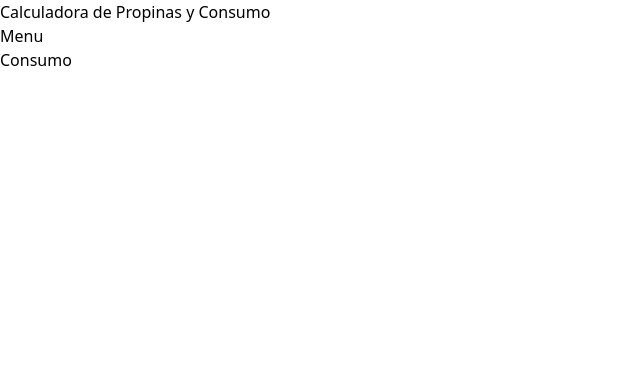
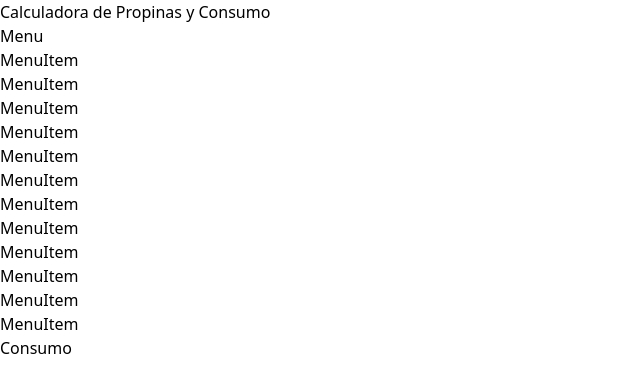
Before and after one commit to kevinocotan/calculadora_propinas, a React (Vite) app: page / in a window 1280 px wide. Shown: the top 392 px of the page, without its empty margins (0-640 px from the left). Built offline with nearby package versions, Linux system fonts and the light colour scheme.

Commit message:
extensiones en react

```diff
--- a/src/App.tsx
+++ b/src/App.tsx
@@ -1,3 +1,4 @@
+import MenuItem from "./components/MenuItem"
 import { menuItems } from "./data/db"
 
 function App() {
@@ -12,6 +13,14 @@
       <main className=" max-w-7xl mx-auto py-20 grid md:grid-cols-2">
         <div>
           <h2>Menu</h2>
+
+          {menuItems.map(item => (
+            <MenuItem
+              key={item.id}
+
+
+            />
+          ))}
         </div>
         <div>
           <h2>Consumo</h2>
--- /dev/null
+++ b/src/components/MenuItem.tsx
@@ -0,0 +1,6 @@
+
+export default function MenuItem() {
+  return (
+    <div>MenuItem</div>
+  )
+}
```
